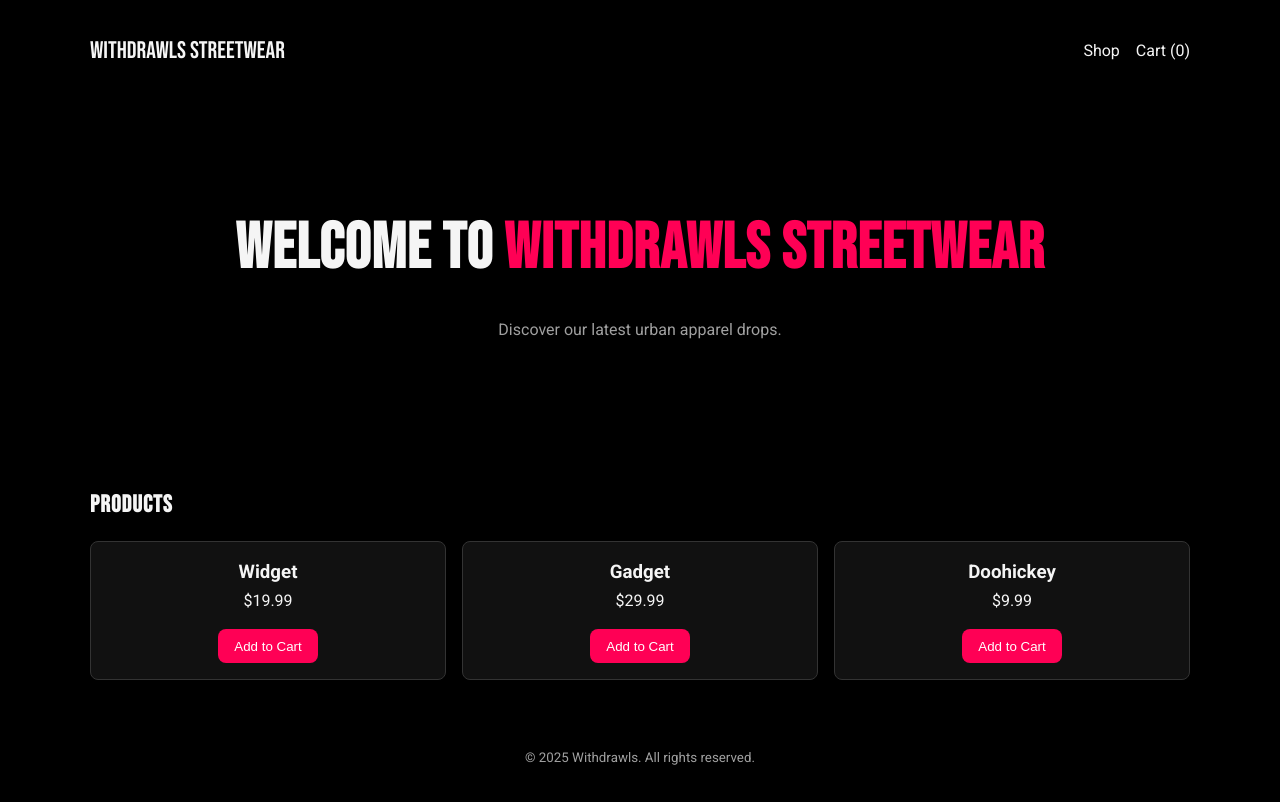
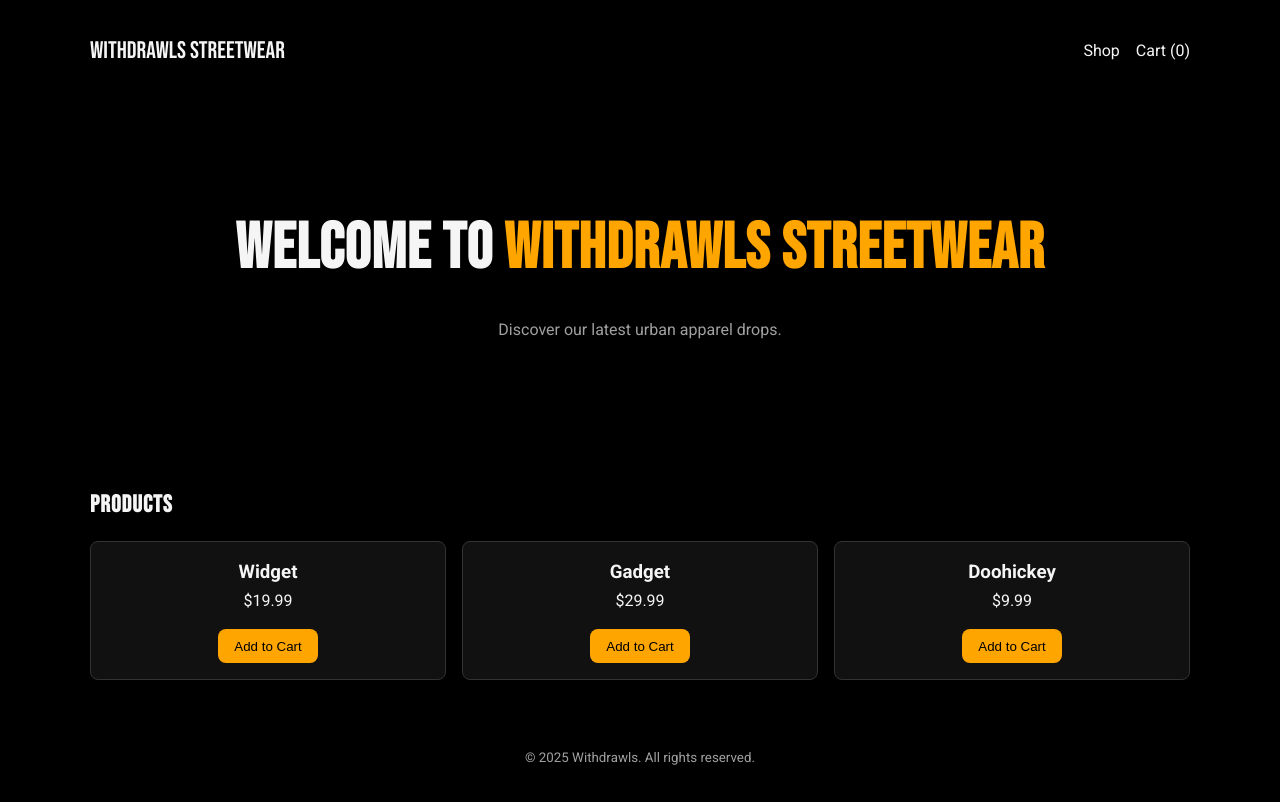
Before and after one commit to tdrz178-cmyk/withdrawls, a website: page index.html in a window 1280 px wide. Drawn offline with Linux system fonts and the light colour scheme.

Commit message:
Improve orange readability and buttons

```diff
--- a/css/styles.css
+++ b/css/styles.css
@@ -3,7 +3,7 @@
   --bg: #000;
   --fg: #f5f5f5;
   --muted: #a0a0a0;
-  --accent: #ff0055;
+  --accent: #ffa500;
   --card: #111;
   --border: #333;
 }
@@ -77,7 +77,7 @@ button.btn, a.btn {
   padding: 0.6rem 1rem;
   border-radius: 8px;
   background: var(--accent);
-  color: #fff;
+  color: #000;
   text-decoration: none;
   border: none;
   cursor: pointer;
```
